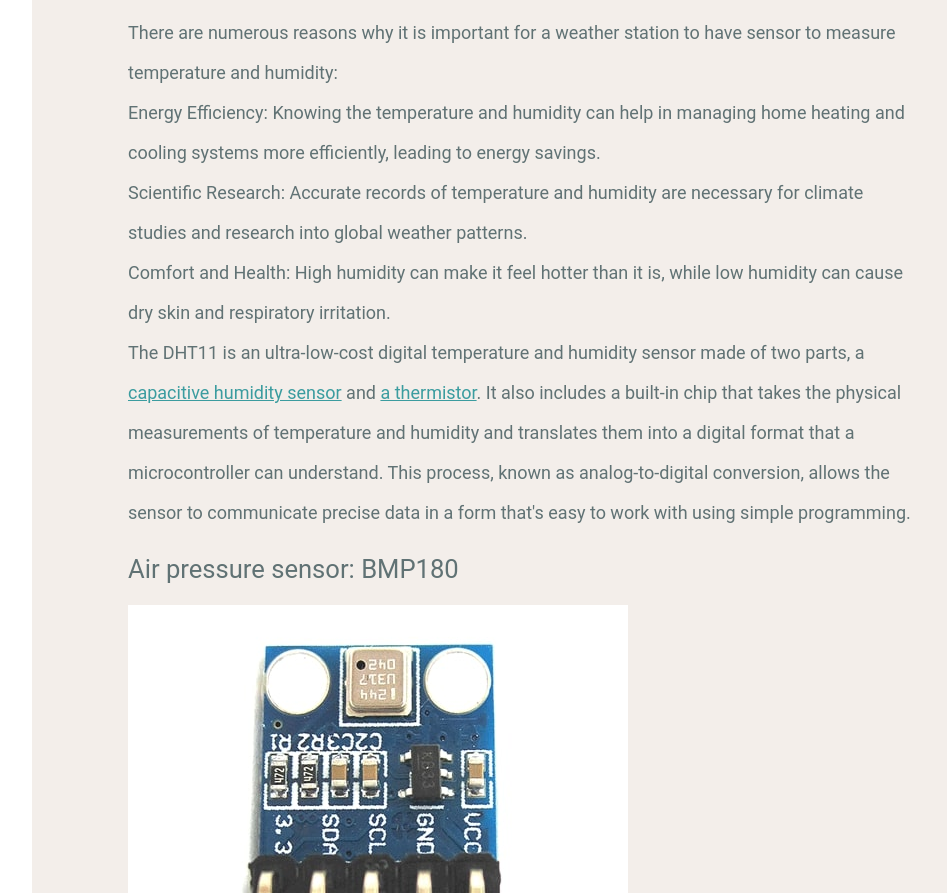
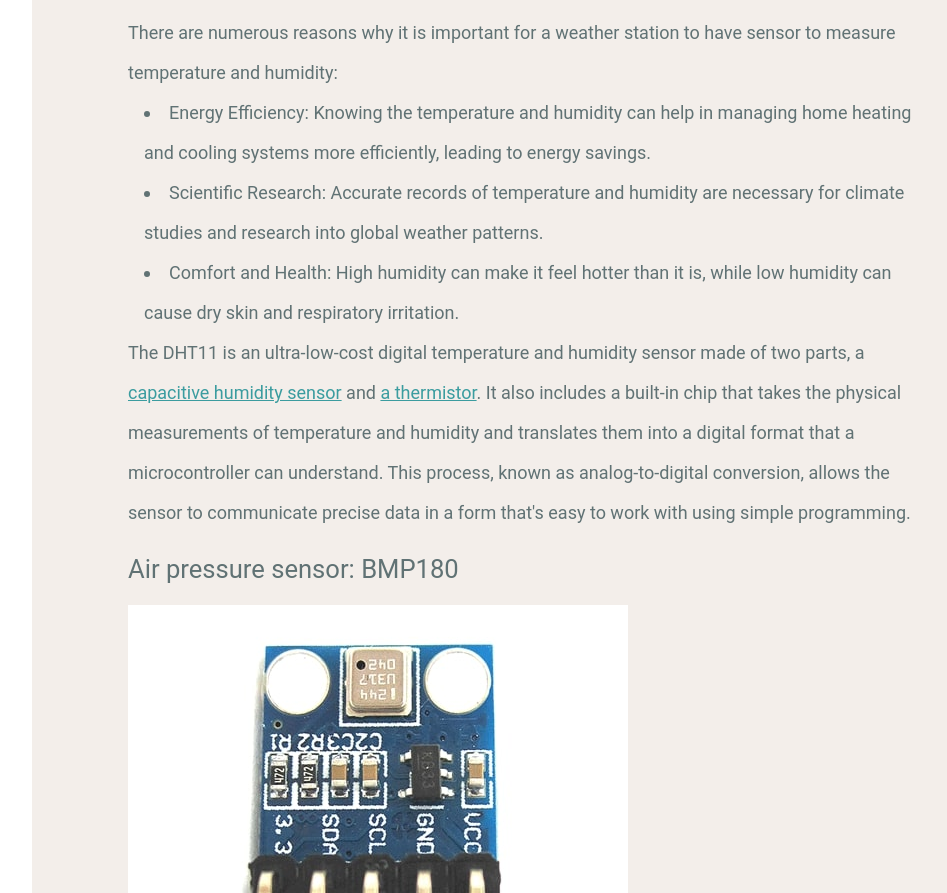
Before and after one commit to ivanorsolic95/MeteoWeb, a Gatsby site: page /hardware in a window 1280 px wide. Shown: the part 4225-5118 px from the top of the page, without its empty margins (268-1215 px from the left). Built offline with nearby package versions, Linux system fonts and the light colour scheme; Gatsby itself is replaced by a stand-in of ours.

Commit message:
Move the style for the lists to the global.css

```diff
--- a/src/styles/global.css
+++ b/src/styles/global.css
@@ -45,3 +45,8 @@ a:hover {
     color: #3b6978;
     text-decoration: none;
 }
+
+#list {
+    padding-left: 1rem;
+    list-style: inside;
+}
```
